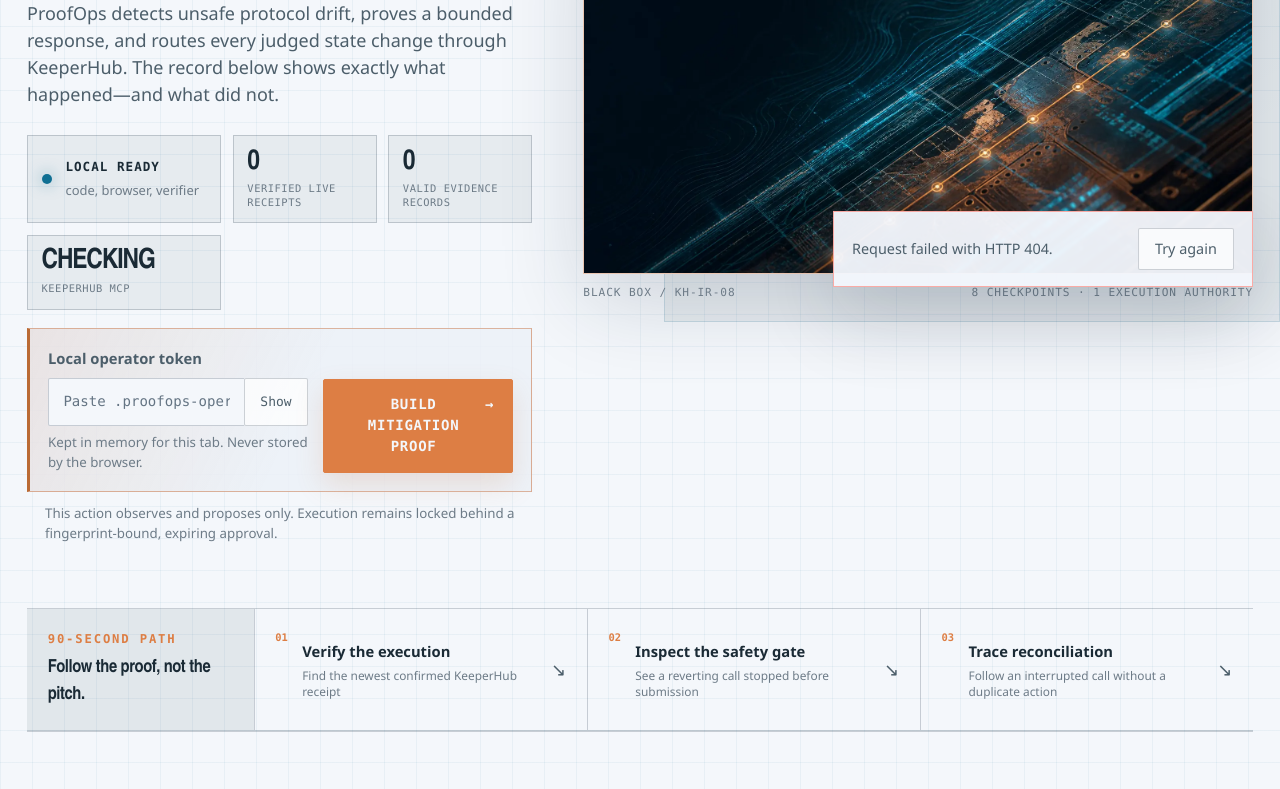
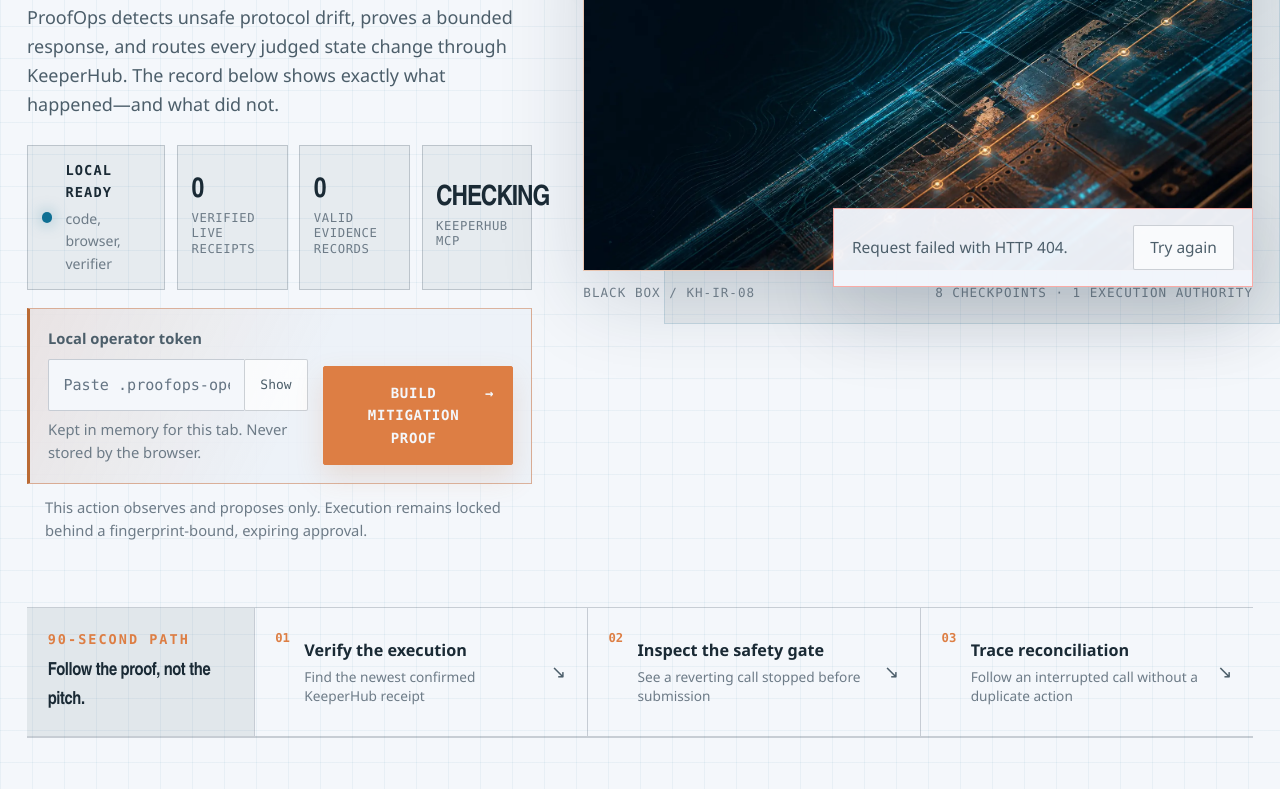
Before and after one commit to Anand-0038/proofops, a website: page app/dashboard/index.html in a window 1280 px wide. Shown: the part 486-1275 px from the top of the page. Drawn offline with Linux system fonts and the light colour scheme; no server answers.

Commit message:
Improve console readability
Raise dense evidence text sizes, increase dark-mode contrast, clarify status layout, and open the public console on its newest verified live receipt.

```diff
--- a/app/dashboard/assets/app.js
+++ b/app/dashboard/assets/app.js
@@ -95,7 +95,7 @@ function applyTheme(theme, { persist = false } = {}) {
 
   const metaThemeColor = document.querySelector('meta[name="theme-color"]');
   if (metaThemeColor) {
-    metaThemeColor.content = theme === "light" ? "#f5f7fb" : "#07131c";
+    metaThemeColor.content = theme === "light" ? "#f5f7fb" : "#090c11";
   }
 
   const toggle = $("#theme-toggle");
@@ -969,7 +969,7 @@ async function loadConsole({
         )
       : null;
     state.selectedRecord =
-      retained ?? state.evidence[state.evidence.length - 1] ?? null;
+      retained ?? journeyEvidence("live") ?? state.evidence[state.evidence.length - 1] ?? null;
 
     renderReadiness();
     renderJourneyControls();
--- a/app/dashboard/assets/styles.css
+++ b/app/dashboard/assets/styles.css
@@ -1,38 +1,38 @@
 :root {
   color-scheme: dark;
-  --abyss: #07131c;
-  --blueprint: #0b2b3a;
-  --blueprint-light: #124154;
-  --copper: #c86f3d;
-  --copper-bright: #ee9360;
-  --telemetry: #78dce8;
-  --bone: #e7e2d6;
-  --paper: #c9c7be;
-  --graphite: #82949c;
-  --line: rgba(130, 148, 156, 0.24);
-  --line-strong: rgba(120, 220, 232, 0.34);
-  --danger: #ff7b6f;
-  --warning: #e7bb68;
-  --success: #78dce8;
-  --muted-subtle: #65767e;
-  --mesh-line: rgba(120, 220, 232, 0.027);
-  --mesh-core: rgba(11, 43, 58, 0.88);
-  --surface-solid: rgba(11, 43, 58, 0.32);
-  --surface-soft: rgba(11, 43, 58, 0.25);
-  --surface-medium: rgba(11, 43, 58, 0.5);
-  --surface-strong: rgba(11, 43, 58, 0.8);
-  --surface-muted: rgba(7, 19, 28, 0.94);
-  --surface-muted-soft: rgba(7, 19, 28, 0.72);
-  --surface-muted-mid: rgba(7, 19, 28, 0.86);
-  --surface-muted-strong: rgba(7, 19, 28, 0.96);
-  --surface-backdrop: rgba(5, 16, 23, 0.75);
-  --panel-head: rgba(11, 43, 58, 0.38);
-  --telemetry-radiance: rgba(120, 220, 232, 0.22);
-  --telemetry-glow: rgba(120, 220, 232, 0.55);
-  --telemetry-soft: rgba(120, 220, 232, 0.045);
-  --telemetry-border: rgba(120, 220, 232, 0.09);
-  --telemetry-sheen: rgba(120, 220, 232, 0.24);
-  --rail-line: rgba(120, 220, 232, 0.18);
+  --abyss: #090c11;
+  --blueprint: #111821;
+  --blueprint-light: #18222e;
+  --copper: #e5773d;
+  --copper-bright: #ff9f66;
+  --telemetry: #67d4f0;
+  --bone: #f3f7fb;
+  --paper: #c8d2dc;
+  --graphite: #9aaaba;
+  --line: rgba(166, 183, 199, 0.25);
+  --line-strong: rgba(103, 212, 240, 0.48);
+  --danger: #ff8178;
+  --warning: #f0c36b;
+  --success: #67d4f0;
+  --muted-subtle: #8393a3;
+  --mesh-line: rgba(137, 159, 180, 0.035);
+  --mesh-core: rgba(39, 54, 70, 0.54);
+  --surface-solid: rgba(30, 39, 50, 0.72);
+  --surface-soft: rgba(27, 36, 47, 0.58);
+  --surface-medium: rgba(35, 47, 60, 0.72);
+  --surface-strong: rgba(40, 53, 67, 0.82);
+  --surface-muted: rgba(16, 22, 29, 0.96);
+  --surface-muted-soft: rgba(18, 25, 33, 0.88);
+  --surface-muted-mid: rgba(20, 28, 37, 0.94);
+  --surface-muted-strong: rgba(12, 17, 23, 0.98);
+  --surface-backdrop: rgba(12, 17, 23, 0.9);
+  --panel-head: rgba(34, 46, 59, 0.72);
+  --telemetry-radiance: rgba(103, 212, 240, 0.24);
+  --telemetry-glow: rgba(103, 212, 240, 0.5);
+  --telemetry-soft: rgba(103, 212, 240, 0.075);
+  --telemetry-border: rgba(103, 212, 240, 0.17);
+  --telemetry-sheen: rgba(103, 212, 240, 0.34);
+  --rail-line: rgba(103, 212, 240, 0.24);
   --display: "Arial Narrow", "Aptos Display", "Franklin Gothic Medium",
     sans-serif;
   --body: "Aptos", "Segoe UI", system-ui, sans-serif;
@@ -105,7 +105,7 @@ body {
     var(--abyss);
   background-size: 32px 32px, 32px 32px, auto, auto;
   font-family: var(--body);
-  line-height: 1.5;
+  line-height: 1.6;
   -webkit-font-smoothing: antialiased;
 }
 
@@ -201,7 +201,7 @@ footer {
   gap: 0.65rem;
   color: var(--graphite);
   font-family: var(--mono);
-  font-size: 0.66rem;
+  font-size: 0.72rem;
   letter-spacing: 0.11em;
 }
 
@@ -269,7 +269,7 @@ main {
   margin: 0;
   color: var(--copper-bright);
   font-family: var(--mono);
-  font-size: 0.68rem;
+  font-size: 0.75rem;
   font-weight: 700;
   letter-spacing: 0.15em;
   text-transform: uppercase;
@@ -320,7 +320,7 @@ h3 {
 
 .readiness {
   display: grid;
-  grid-template-columns: 1.35fr repeat(2, minmax(0, 1fr));
+  grid-template-columns: 1.25fr repeat(3, minmax(0, 1fr));
   gap: 0.65rem;
   margin-block: 1.5rem 1rem;
 }
@@ -357,7 +357,7 @@ h3 {
   margin-top: 0.28rem;
   color: var(--graphite);
   font-family: var(--mono);
-  font-size: 0.58rem;
+  font-size: 0.68rem;
   letter-spacing: 0.05em;
   line-height: 1.25;
   text-transform: uppercase;
@@ -370,14 +370,14 @@ h3 {
 
 .readiness-item strong {
   font-family: var(--mono);
-  font-size: 0.7rem;
+  font-size: 0.76rem;
   letter-spacing: 0.08em;
 }
 
 .readiness-item small {
   margin-top: 0.22rem;
   color: var(--graphite);
-  font-size: 0.72rem;
+  font-size: 0.78rem;
 }
 
 .readiness-led {
@@ -421,7 +421,7 @@ h3 {
 .field small,
 .action-note {
   color: var(--graphite);
-  font-size: 0.74rem;
+  font-size: 0.82rem;
 }
 
 .input-row {
@@ -440,7 +440,7 @@ select {
   color: var(--bone);
   background: var(--abyss);
   font-family: var(--mono);
-  font-size: 0.78rem;
+  font-size: 0.84rem;
 }
 
 #operator-token {
@@ -522,7 +522,7 @@ input::placeholder {
   margin-top: 0.65rem;
   color: var(--graphite);
   font-family: var(--mono);
-  font-size: 0.62rem;
+  font-size: 0.7rem;
   letter-spacing: 0.08em;
 }
 
@@ -583,13 +583,13 @@ input::placeholder {
 
 .route-step strong {
   color: var(--bone);
-  font-size: 0.82rem;
+  font-size: 0.9rem;
 }
 
 .route-step small {
   margin-top: 0.24rem;
   color: var(--graphite);
-  font-size: 0.66rem;
+  font-size: 0.76rem;
   line-height: 1.35;
 }
 
@@ -597,7 +597,7 @@ input::placeholder {
   align-self: start;
   color: var(--copper-bright);
   font-family: var(--mono);
-  font-size: 0.58rem;
+  font-size: 0.68rem;
   font-weight: 700;
 }
 
@@ -621,7 +621,7 @@ input::placeholder {
   justify-items: end;
   color: var(--graphite);
   font-family: var(--mono);
-  font-size: 0.65rem;
+  font-size: 0.72rem;
   letter-spacing: 0.08em;
 }
 
@@ -707,7 +707,7 @@ input::placeholder {
   color: var(--graphite);
   background: transparent;
   font-family: var(--mono);
-  font-size: 0.63rem;
+  font-size: 0.72rem;
   letter-spacing: 0.09em;
   cursor: pointer;
 }
@@ -748,7 +748,7 @@ input::placeholder {
 .stage-index {
   justify-self: start;
   color: var(--graphite);
-  font-size: 0.58rem;
+  font-size: 0.66rem;
 }
 
 .stage-detail {
@@ -783,7 +783,7 @@ input::placeholder {
   margin-bottom: 0.22rem;
   color: var(--graphite);
   font-family: var(--mono);
-  font-size: 0.6rem;
+  font-size: 0.68rem;
   letter-spacing: 0.08em;
   text-transform: uppercase;
 }
@@ -794,7 +794,7 @@ input::placeholder {
   overflow-wrap: anywhere;
   color: var(--bone);
   font-family: var(--mono);
-  font-size: 0.72rem;
+  font-size: 0.8rem;
 }
 
 .workspace {
@@ -870,7 +870,7 @@ button.incident-card {
   gap: 0.5rem;
   color: var(--graphite);
   font-family: var(--mono);
-  font-size: 0.58rem;
+  font-size: 0.67rem;
   letter-spacing: 0.07em;
   text-transform: uppercase;
 }
@@ -879,7 +879,7 @@ button.incident-card {
 .approval-card strong {
   display: block;
   margin-block: 0.45rem 0.22rem;
-  font-size: 0.88rem;
+  font-size: 0.98rem;
 }
 
 .incident-card p,
@@ -887,7 +887,7 @@ button.incident-card {
 .panel-copy {
   margin: 0;
   color: var(--graphite);
-  font-size: 0.76rem;
+  font-size: 0.86rem;
 }
 
 .severity {
@@ -907,7 +907,7 @@ button.incident-card {
   border: 1px solid currentColor;
   border-radius: 999px;
   font-family: var(--mono);
-  font-size: 0.57rem;
+  font-size: 0.64rem;
   font-weight: 800;
   letter-spacing: 0.08em;
 }
@@ -936,7 +936,7 @@ button.incident-card {
   border-left: 2px solid var(--warning);
   color: var(--graphite);
   background: rgba(231, 187, 104, 0.055);
-  font-size: 0.74rem;
+  font-size: 0.84rem;
 }
 
 .truth-callout strong {
@@ -980,7 +980,7 @@ button.incident-card {
 .instrument-label-row span {
   color: var(--graphite);
   font-family: var(--mono);
-  font-size: 0.63rem;
+  font-size: 0.72rem;
 }
 
 .attempt-list {
@@ -999,7 +999,7 @@ button.incident-card {
   min-height: 45px;
   padding-left: 1.25rem;
   color: var(--paper);
-  font-size: 0.75rem;
+  font-size: 0.82rem;
 }
 
 .attempt-list li::before {
@@ -1030,7 +1030,7 @@ button.incident-card {
 .attempt-list time {
   color: var(--graphite);
   font-family: var(--mono);
-  font-size: 0.62rem;
+  font-size: 0.7rem;
 }
 
 .proof-receipt {
@@ -1048,7 +1048,7 @@ button.incident-card {
 .proof-receipt p {
   margin: 0.45rem 0 0;
   color: var(--graphite);
-  font-size: 0.8rem;
+  font-size: 0.86rem;
 }
 
 .download-actions {
@@ -1067,7 +1067,7 @@ button.incident-card {
   border: 1px solid var(--line-strong);
   border-radius: 2px;
   font-family: var(--mono);
-  font-size: 0.64rem;
+  font-size: 0.72rem;
   text-decoration: none;
 }
 
@@ -1088,7 +1088,7 @@ button.incident-card {
   padding: 0.9rem 1rem;
   color: var(--graphite);
   font-family: var(--mono);
-  font-size: 0.68rem;
+  font-size: 0.76rem;
   cursor: pointer;
 }
 
@@ -1101,7 +1101,7 @@ button.incident-card {
   color: var(--paper);
   background: var(--blueprint);
   font-family: var(--mono);
-  font-size: 0.68rem;
+  font-size: 0.76rem;
   line-height: 1.65;
   white-space: pre-wrap;
 }
@@ -1116,7 +1116,7 @@ button.incident-card {
   padding: 1rem;
   border: 1px dashed var(--line);
   color: var(--graphite);
-  font-size: 0.78rem;
+  font-size: 0.86rem;
 }
 
 .evidence-index {
@@ -1148,7 +1148,7 @@ button.incident-card {
 .filter-field label {
   color: var(--graphite);
   font-family: var(--mono);
-  font-size: 0.6rem;
+  font-size: 0.68rem;
   font-weight: 700;
   letter-spacing: 0.08em;
   text-transform: uppercase;
@@ -1178,7 +1178,7 @@ button.incident-card {
   margin: 0;
   color: var(--graphite);
   font-family: var(--mono);
-  font-size: 0.66rem;
+  font-size: 0.74rem;
 }
 
 .text-button {
@@ -1187,7 +1187,7 @@ button.incident-card {
   color: var(--telemetry);
   background: transparent;
   font-family: var(--mono);
-  font-size: 0.66rem;
+  font-size: 0.74rem;
   cursor: pointer;
 }
 
@@ -1224,14 +1224,14 @@ th {
   color: var(--graphite);
   background: var(--panel-head);
   font-family: var(--mono);
-  font-size: 0.61rem;
+  font-size: 0.68rem;
   letter-spacing: 0.08em;
   text-transform: uppercase;
 }
 
 td {
   color: var(--paper);
-  font-size: 0.76rem;
+  font-size: 0.84rem;
 }
 
 tbody tr:last-child td {
@@ -1257,7 +1257,7 @@ tbody button {
   color: var(--telemetry);
   background: transparent;
   font-family: var(--mono);
-  font-size: 0.72rem;
+  font-size: 0.78rem;
   cursor: pointer;
 }
 
@@ -1273,7 +1273,7 @@ tbody button {
 
 .status-cell {
   font-family: var(--mono);
-  font-size: 0.68rem;
+  font-size: 0.76rem;
 }
 
 .status-cell[data-tone="good"] {
@@ -1306,7 +1306,7 @@ tbody button {
   color: var(--paper);
   background: var(--surface-muted-strong);
   box-shadow: var(--shadow);
-  font-size: 0.8rem;
+  font-size: 0.86rem;
   pointer-events: auto;
 }
 
@@ -1344,7 +1344,7 @@ footer {
   padding-block: 1.5rem 2rem;
   color: var(--muted-subtle);
   font-family: var(--mono);
-  font-size: 0.6rem;
+  font-size: 0.68rem;
   letter-spacing: 0.07em;
 }
 
@@ -1371,6 +1371,10 @@ footer {
     font-size: clamp(3rem, 7.4vw, 5.4rem);
   }
 
+  .readiness {
+    grid-template-columns: repeat(2, minmax(0, 1fr));
+  }
+
   .workspace {
     grid-template-columns: minmax(180px, 0.58fr) minmax(440px, 1.42fr);
   }
@@ -1423,7 +1427,7 @@ footer {
 
   .masthead-actions .quiet-button {
     padding-inline: 0.55rem;
-    font-size: 0.64rem;
+    font-size: 0.72rem;
     white-space: nowrap;
   }
 
```
